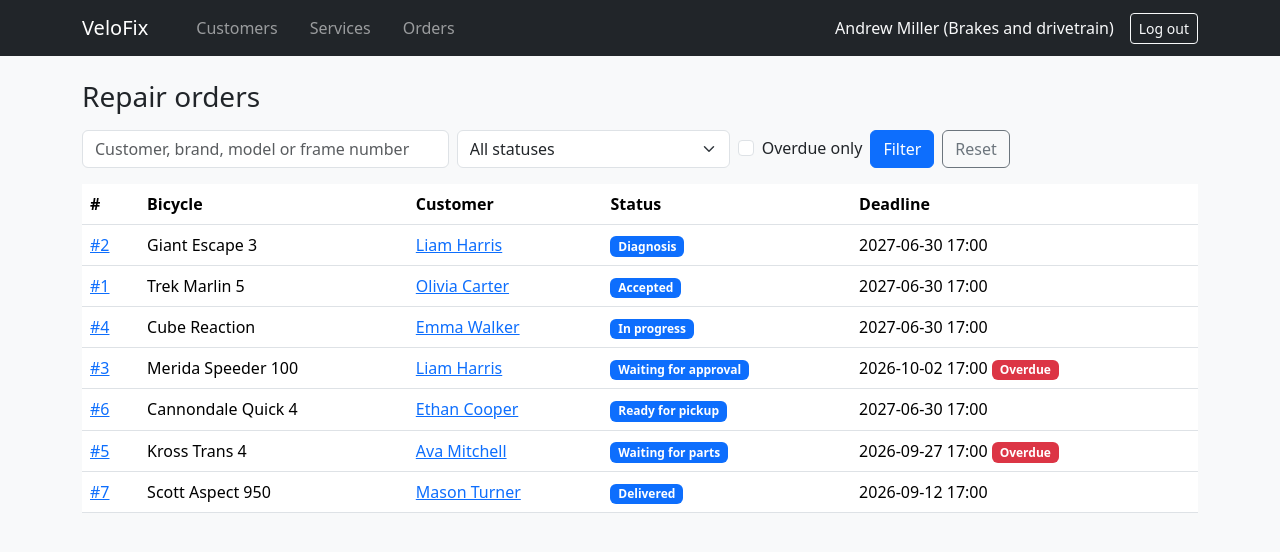
After one commit to sofiia-pohuliailo388/velofix, a Django app: page /orders/ in a window 1280 px wide. The commit adds this page. Shown: the top 552 px of the page. Run offline with Django 5.2, Linux system fonts and the light colour scheme; a user stored in the database is signed in; data comes from the database, SQL or seed files in the repository.

Commit message:
add repair order list with search and filters

```diff
--- a/apps/orders/urls.py
+++ b/apps/orders/urls.py
@@ -5,6 +5,7 @@ from .views import (
     OrderDetail,
     OrderServiceCreate,
     OrderServiceDelete,
+    OrderList,
 )
 
 urlpatterns = [
@@ -12,4 +13,5 @@ urlpatterns = [
     path("<int:pk>/", OrderDetail.as_view(), name="order-detail"),
     path("<int:order_pk>/services/add/", OrderServiceCreate.as_view(), name="order-service-add"),
     path("services/<int:pk>/delete/", OrderServiceDelete.as_view(), name="order-service-delete"),
+path("", OrderList.as_view(), name="order-list"),
 ]
--- a/apps/orders/views.py
+++ b/apps/orders/views.py
@@ -1,7 +1,9 @@
 from django.contrib import messages
 from django.contrib.auth.mixins import LoginRequiredMixin
 from django.contrib.messages.views import SuccessMessageMixin
+from django.db.models import Q
 from django.shortcuts import get_object_or_404, redirect
+from django.utils import timezone
 from django.views import generic
 from django.views.generic.base import View
 
@@ -67,3 +69,38 @@ class OrderServiceDelete(LoginRequiredMixin, View):
         line.delete()
         messages.success(request, "Service removed.")
         return redirect(order)
+
+class OrderList(LoginRequiredMixin, generic.ListView):
+    queryset = RepairOrder.objects.select_related("bicycle__customer")
+    template_name = "orders/order_list.html"
+    context_object_name = "orders"
+    paginate_by = 10
+
+    def get_queryset(self):
+        queryset = super().get_queryset()
+        q = self.request.GET.get("q", "").strip()
+        status = self.request.GET.get("status", "")
+        overdue = self.request.GET.get("overdue", "")
+
+        for word in q.split():
+            queryset = queryset.filter(
+                Q(bicycle__customer__full_name__icontains=word)
+                | Q(bicycle__brand__icontains=word)
+                | Q(bicycle__model__icontains=word)
+                | Q(bicycle__frame_number__icontains=word)
+            )
+        if status:
+            queryset = queryset.filter(status=status)
+        if overdue == "1":
+            queryset = queryset.exclude(
+                status__in=[RepairOrder.Status.DELIVERED, RepairOrder.Status.CANCELLED]
+            ).filter(deadline__lt=timezone.now())
+        return queryset
+
+    def get_context_data(self, **kwargs):
+        context = super().get_context_data(**kwargs)
+        context["q"] = self.request.GET.get("q", "").strip()
+        context["status"] = self.request.GET.get("status", "")
+        context["overdue"] = self.request.GET.get("overdue", "")
+        context["statuses"] = RepairOrder.Status.choices
+        return context
--- a/templates/base.html
+++ b/templates/base.html
@@ -14,6 +14,7 @@
         <div class="navbar-nav flex-row gap-3 me-auto ms-4">
             <a class="nav-link" href="{% url 'customer-list' %}">Customers</a>
             <a class="nav-link" href="{% url 'service-list' %}">Services</a>
+            <a class="nav-link" href="{% url 'order-list' %}">Orders</a>
         </div>
         <div class="ms-auto d-flex align-items-center gap-3">
             <span class="text-light">{{ user }}</span>
--- /dev/null
+++ b/templates/orders/order_list.html
@@ -0,0 +1,73 @@
+{% extends "base.html" %}
+
+{% block title %}Orders - VeloFix{% endblock %}
+
+{% block content %}
+<h1 class="h3 mb-3">Repair orders</h1>
+
+<form method="get" class="row g-2 align-items-center mb-3">
+  <div class="col-md-4">
+    <input type="text" name="q" value="{{ q }}" class="form-control"
+           placeholder="Customer, brand, model or frame number">
+  </div>
+  <div class="col-md-3">
+    <select name="status" class="form-select">
+      <option value="">All statuses</option>
+      {% for value, label in statuses %}
+        <option value="{{ value }}" {% if value == status %}selected{% endif %}>{{ label }}</option>
+      {% endfor %}
+    </select>
+  </div>
+  <div class="col-auto">
+    <div class="form-check">
+      <input class="form-check-input" type="checkbox" name="overdue" value="1" id="overdue"
+             {% if overdue %}checked{% endif %}>
+      <label class="form-check-label text-nowrap" for="overdue">Overdue only</label>
+    </div>
+  </div>
+  <div class="col-auto d-flex gap-2">
+    <button type="submit" class="btn btn-primary">Filter</button>
+    <a href="{% url 'order-list' %}" class="btn btn-outline-secondary">Reset</a>
+  </div>
+</form>
+
+<div class="table-responsive">
+  <table class="table table-hover align-middle bg-white">
+    <thead>
+      <tr>
+        <th>#</th>
+        <th>Bicycle</th>
+        <th>Customer</th>
+        <th>Status</th>
+        <th>Deadline</th>
+      </tr>
+    </thead>
+    <tbody>
+      {% for order in orders %}
+        <tr>
+          <td><a href="{% url 'order-detail' order.pk %}">#{{ order.pk }}</a></td>
+          <td>{{ order.bicycle.brand }} {{ order.bicycle.model }}</td>
+          <td>
+            <a href="{{ order.bicycle.customer.get_absolute_url }}">{{ order.bicycle.customer.full_name }}</a>
+          </td>
+          <td><span class="badge text-bg-primary">{{ order.get_status_display }}</span></td>
+          <td class="text-nowrap">
+            {{ order.deadline|date:"Y-m-d H:i" }}
+            {% if order.is_overdue %}
+              <span class="badge text-bg-danger">Overdue</span>
+            {% endif %}
+          </td>
+        </tr>
+      {% empty %}
+        <tr>
+          <td colspan="5" class="text-muted">
+            No orders found. Orders are created from a customer's bicycle.
+          </td>
+        </tr>
+      {% endfor %}
+    </tbody>
+  </table>
+</div>
+
+{% include "partials/pagination.html" %}
+{% endblock %}
--- a/templates/partials/pagination.html
+++ b/templates/partials/pagination.html
@@ -4,12 +4,11 @@
 
     {% if page_obj.has_previous %}
       <li class="page-item">
-                <a class="page-link" href="?page={{ page_obj.previous_page_number }}&q={{ q|urlencode }}">Previous</a>
+        <a class="page-link"
+           href="?page={{ page_obj.previous_page_number }}&q={{ q|urlencode }}&status={{ status|urlencode }}&overdue={{ overdue|urlencode }}">Previous</a>
       </li>
     {% else %}
-            <li class="page-item disabled">
-                <span class="page-link">Previous</span>
-            </li>
+      <li class="page-item disabled"><span class="page-link">Previous</span></li>
     {% endif %}
 
     <li class="page-item disabled">
@@ -18,13 +17,13 @@
 
     {% if page_obj.has_next %}
       <li class="page-item">
-                <a class="page-link" href="?page={{ page_obj.next_page_number }}&q={{ q|urlencode }}">Next</a>
+        <a class="page-link"
+           href="?page={{ page_obj.next_page_number }}&q={{ q|urlencode }}&status={{ status|urlencode }}&overdue={{ overdue|urlencode }}">Next</a>
       </li>
     {% else %}
-            <li class="page-item disabled">
-                <span class="page-link">Next</span>
-            </li>
+      <li class="page-item disabled"><span class="page-link">Next</span></li>
     {% endif %}
+
   </ul>
 </nav>
 {% endif %}
```
Also changed, not shown: apps/orders/forms.py (line endings or trailing spaces). Lines whose indentation alone changed are shown as unchanged.
